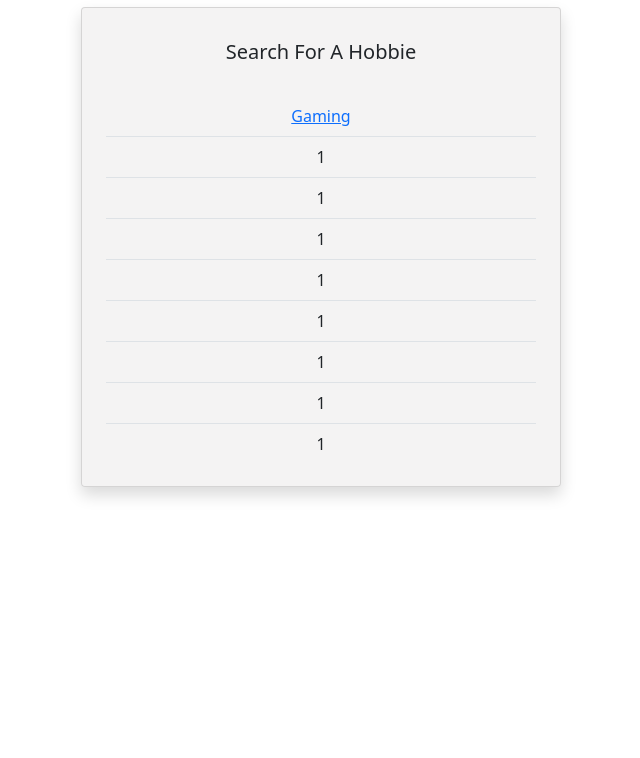
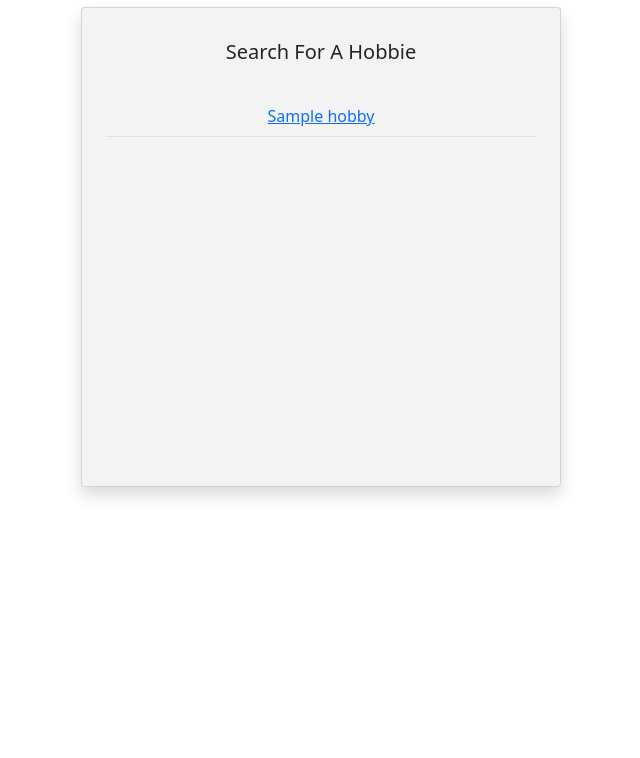
Before and after one commit to AzimIslam/HobbiesApp, a Django app: page /searchHobbies/ in a window 1280 px wide. Shown: the part 280-1038 px from the top of the page, without its empty margins (319-959 px from the left). Run offline with Django 3.2, Linux system fonts and the light colour scheme; a user stored in the database is signed in; tables that the repository leaves empty hold one stand-in row (values such as "Sample post"); some libraries are stand-ins or nearby versions.

Commit message:
clicking hobby on search page takes to new page

```diff
--- a/mainapp/api.py
+++ b/mainapp/api.py
@@ -6,6 +6,8 @@ from django.http import JsonResponse
 from django.http.response import HttpResponseBadRequest, HttpResponseNotFound
 from django.contrib.auth.decorators import login_required
 from django.shortcuts import get_object_or_404
+from django.shortcuts import redirect, render
+
 
 from .models import *
 
@@ -49,4 +51,20 @@ def hobbie_api(request):
 
 @login_required
 def hobby_api(request, hobby_name):
-    return JsonResponse({})
+    try:
+        hobby = Hobby.objects.get(name=hobby_name)
+        return render(request, 'mainapp/profile/hobby.html', {
+            'title': f"{hobby}",
+            'hobby': hobby,
+        })
+    except Hobby.DoesNotExist:
+        return HttpResponse(f"Invalid Hobby: {hobby_name}")
+
+@login_required
+def hobbies_api(request):
+    return JsonResponse({
+        'hobbies': [
+        hobby.to_dict()
+        for hobby in Hobby.objects.all()
+        ]
+    })
--- /dev/null
+++ b/mainapp/templates/mainapp/profile/hobby.html
@@ -0,0 +1,6 @@
+{% extends 'mainapp/profile/base.html' %}
+
+{% block content %}
+  <h1> {{ hobby }} </h1>
+
+{% endblock %}
--- a/mainapp/templates/mainapp/profile/searchhobbies.html
+++ b/mainapp/templates/mainapp/profile/searchhobbies.html
@@ -10,28 +10,13 @@
             <div class="table-responsive">
               <table class="table">
                 <tbody>
-                  <tr>
-                    <td colspan="3">
-                    <a href="#">Gaming</a>
-                    </td>
-                  </tr>
-                  <tr><td>1</td></tr>
-                  <tr><td>1</td></tr>
-                  <tr><td>1</td></tr>
-                  <tr><td>1</td></tr>
-                  <tr><td>1</td></tr>
-                  <tr><td>1</td></tr>
-                  <tr><td>1</td></tr>
-                  <tr><td>1</td></tr>
-                  <tr><td>1</td></tr>
-                  <tr><td>1</td></tr>
-                  <tr><td>1</td></tr>
-                  <tr><td>1</td></tr>
-                  <tr><td>1</td></tr>
-                  <tr><td>1</td></tr>
-                  <tr><td>1</td></tr>
-                  <tr><td>1</td></tr>
-
+                  <template v-for="(hobby) in hobbies">
+                      <tr>
+                      <td colspan="3">
+                      <a :href="hobby.api">[[ hobby.name ]]</a>
+                      </td>
+                    </tr>
+                  </template>
                 </tbody>
               </table>
             </div>
@@ -47,6 +32,20 @@
   <script>
     let myApp = Vue.createApp({
         delimiters: ["[[", "]]"],
+        data() {
+          return {
+            hobbies: []
+          }
+        },
+        async created() {
+          let response = await fetch("{% url 'hobbies api' %}");
+          if (response.ok) {
+            let data = await response.json();
+            this.hobbies = data.hobbies
+          } else {
+            alert("Failed to load hobbies")
+          }
+        },
         methods: {
         }
       })
--- a/mainapp/urls.py
+++ b/mainapp/urls.py
@@ -28,6 +28,7 @@ urlpatterns = [
     path('createHobbies/', views.create_hobbies_view, name="createHobbies"),
     path('searchHobbies/', views.search_hobbies_view, name="searchHobbies"),
 
+    path('api/hobbies/', api.hobbies_api, name="hobbies api"),
     path('api/createHobby/', api.hobbie_api, name="hobbie api"), # createHobby api
     path('api/profile/', api.profile_api, name="profile api"),
     path('api/hobby/<str:hobby_name>/', api.hobby_api, name="hobby api"),
```
